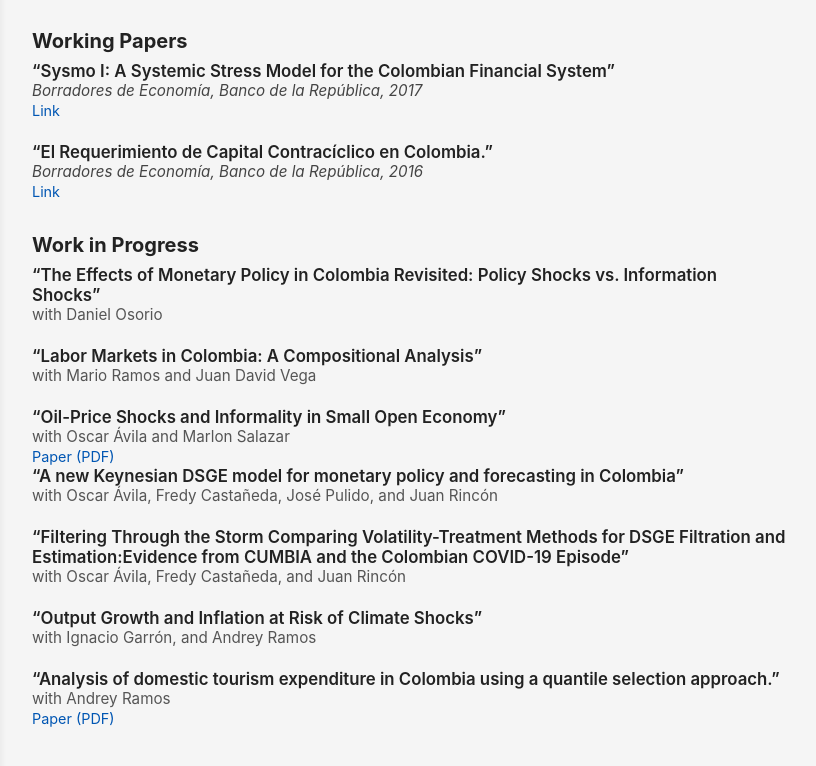
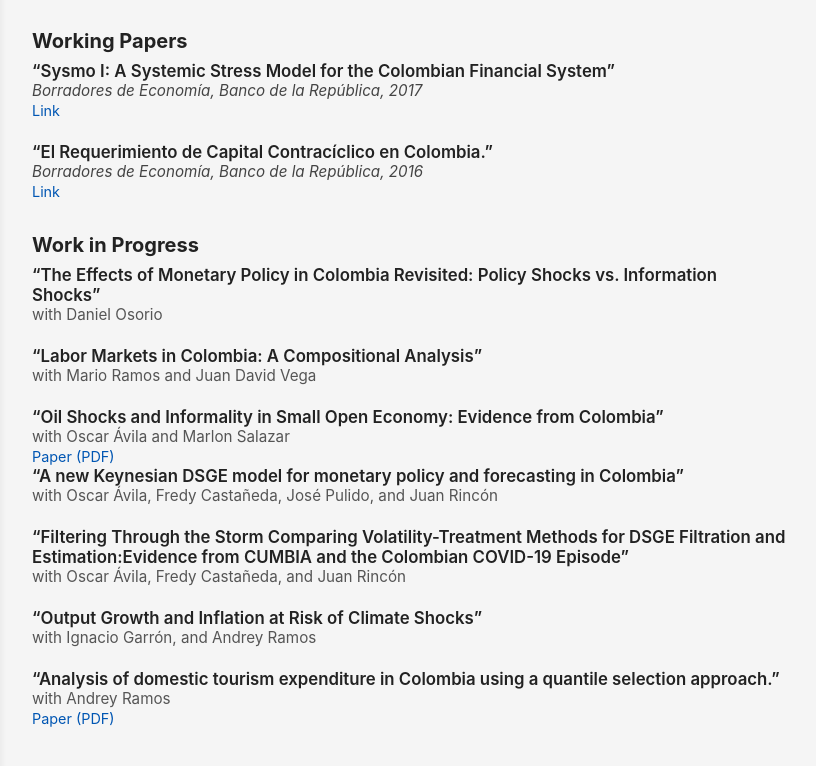
Before and after one commit to oscarjaulin/oscarjaulin.github.io, a plain HTML site: page research.html in a window 1280 px wide. Shown: the part 888-1654 px from the top of the page, without its empty margins (370-1186 px from the left). Drawn offline with Linux system fonts and the light colour scheme.

Commit message:
Update research.html

```diff
--- a/research.html
+++ b/research.html
@@ -260,7 +260,7 @@
     </div>
 
     <div class="paper">
-      <div class="paper-title">“Oil-Price Shocks and Informality in Small Open Economy”</div>
+      <div class="paper-title">“Oil Shocks and Informality in Small Open Economy: Evidence from Colombia”</div>
       <div class="paper-authors">with Oscar Ávila and Marlon Salazar</div>
       <div class="paper-links">
         <a href="Oil-Price Shocks and Informality.pdf" target="_blank">Paper (PDF)</a>
```
